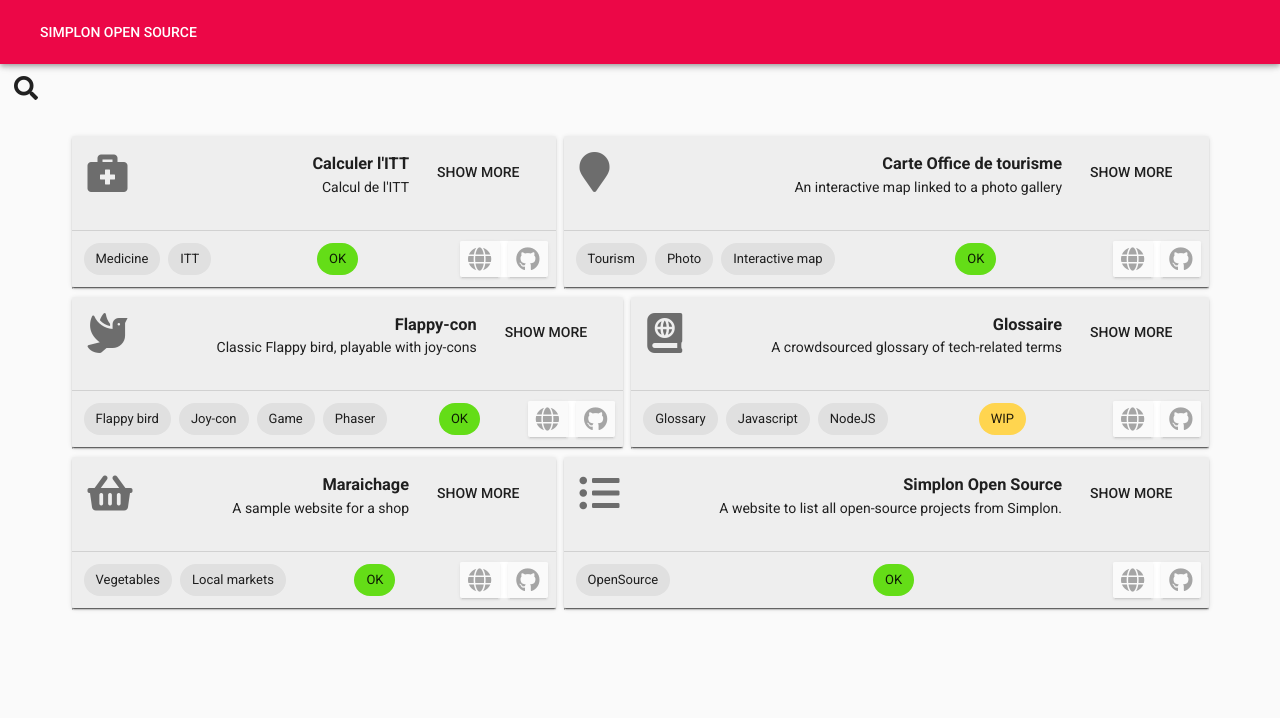
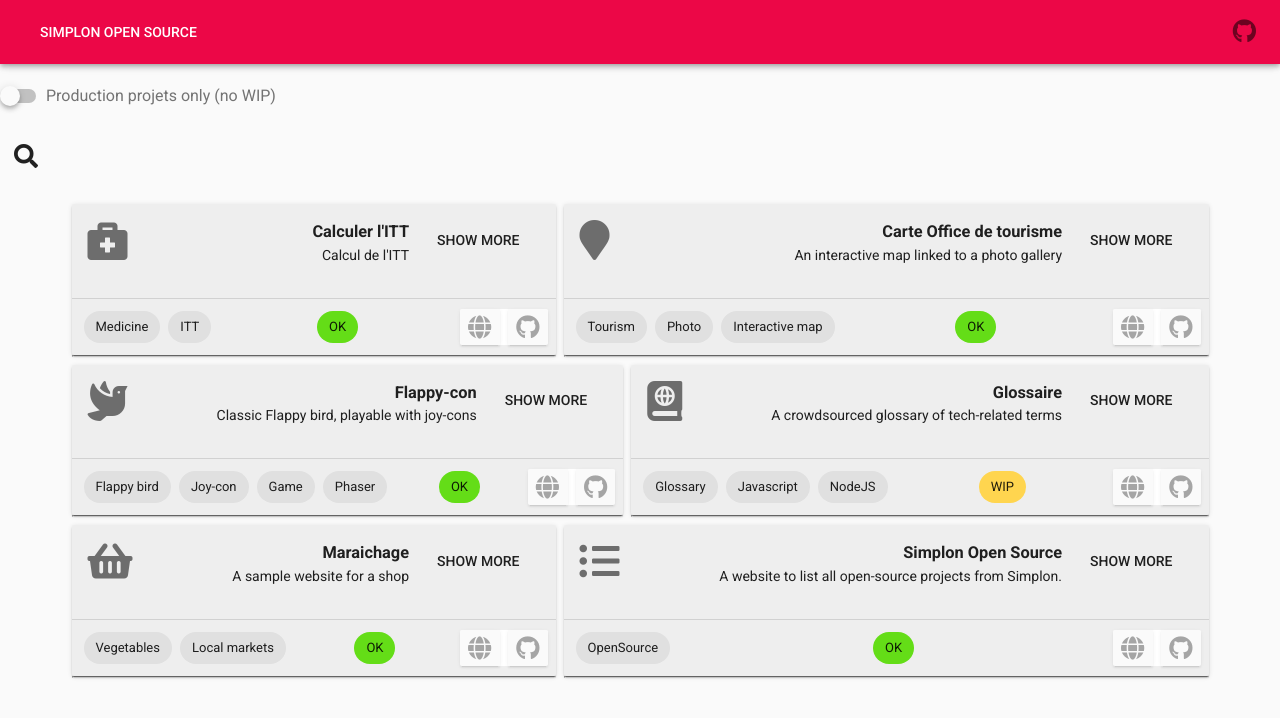
Before and after one commit to ldevernay/sos-vue, a Vue app: page /#/ in a window 1280 px wide. Shown: the top 718 px of the page. Built offline with nearby package versions, Linux system fonts and the light colour scheme.

Commit message:
Fine tuning WIP filter + link to repo in nav bar

```diff
--- a/src/components/Nav.vue
+++ b/src/components/Nav.vue
@@ -2,6 +2,9 @@
     <v-toolbar color="#EC0747">
         <v-btn flat @click="linkToHome()" color="#FFFFFF">Simplon Open Source</v-btn>
         <v-spacer></v-spacer>
+        <a href=https://github.com/ldevernay/sos-vue>
+            <v-icon>fab fa-github</v-icon>
+        </a>
     </v-toolbar>
 </template>
 
@@ -12,7 +15,7 @@
         name: "Nav",
         methods: {
             linkToHome() {
-          router.push({ name: "projects" });
+                router.push({name: "projects"});
             }
         }
     };
--- a/src/components/ProjectList.vue
+++ b/src/components/ProjectList.vue
@@ -1,8 +1,7 @@
 <template>
 <section>
       <v-switch
-        :label="`production projets only (no WIP)`"
-        v-show="searchStatus"
+        :label="`Production projets only (no WIP)`"
         v-model="wip"
         @change="filter_by_name"
       ></v-switch>
```
Also changed, not shown: 1 other file (tests, documents, lock files or other folders). Lines whose indentation alone changed are shown as unchanged.
